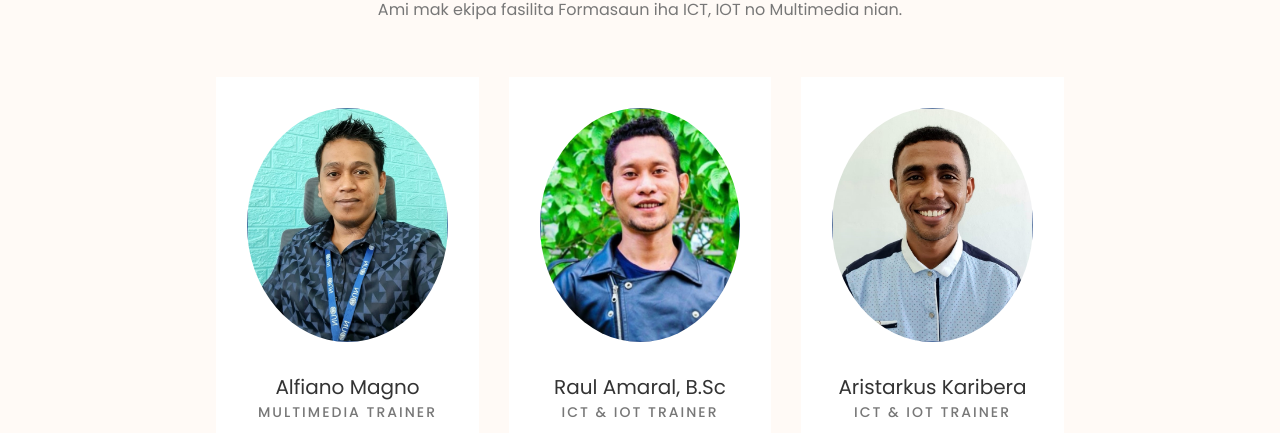
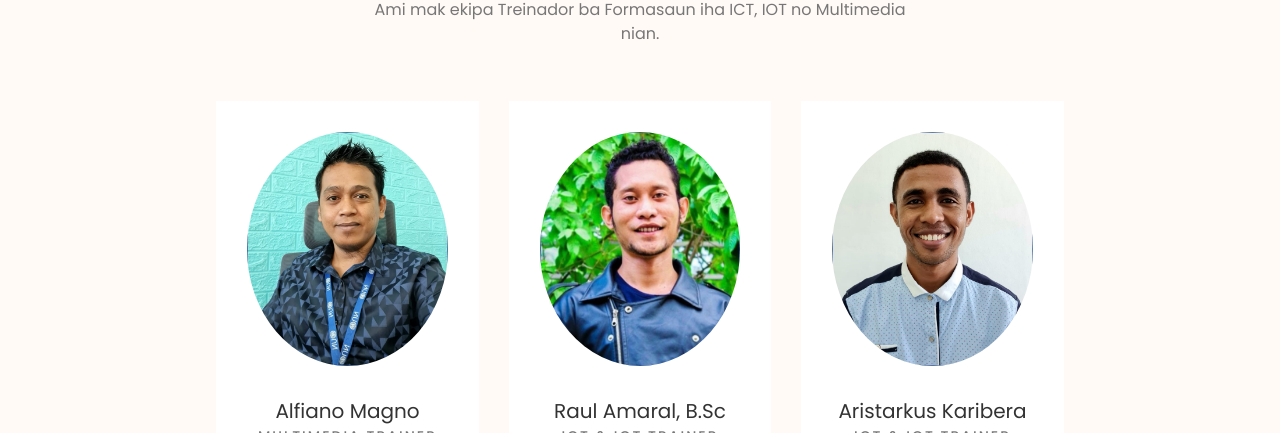
Before and after one commit to mehara1411/iskytl, a plain HTML site: page index.html in a window 1280 px wide. Shown: the part 578-1011 px from the top of the page. Drawn offline with Linux system fonts and the light colour scheme; files whose address does not match are found by name.

Commit message:
Update Team

```diff
--- a/index.html
+++ b/index.html
@@ -215,7 +215,7 @@
                 <div class="col-lg-6">
                     <div class="section-title text-center pb-25">
                         <h3 class="title mb-15">Ami nia Ekipa</h3>
-                        <p>Ami mak ekipa fasilita Formasaun iha ICT, IOT no Multimedia nian.</p>
+                        <p>Ami mak ekipa Treinador ba Formasaun iha ICT, IOT no Multimedia nian.</p>
                     </div> <!-- section title -->
                 </div>
             </div> <!-- row -->
```
